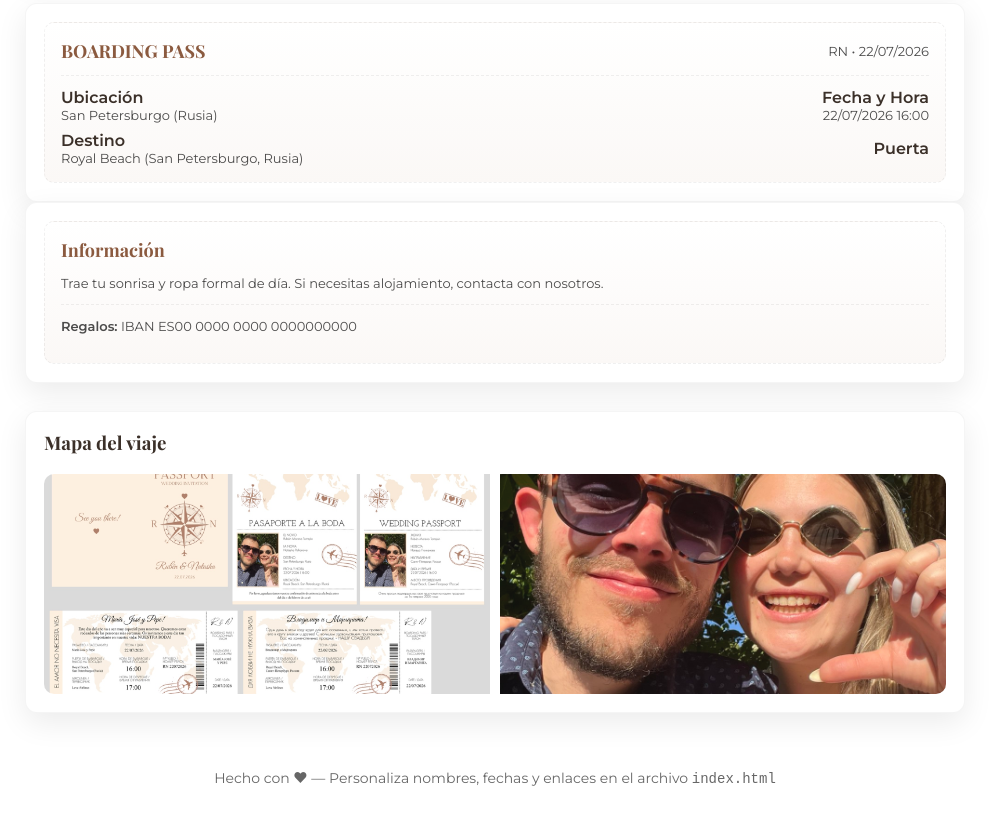
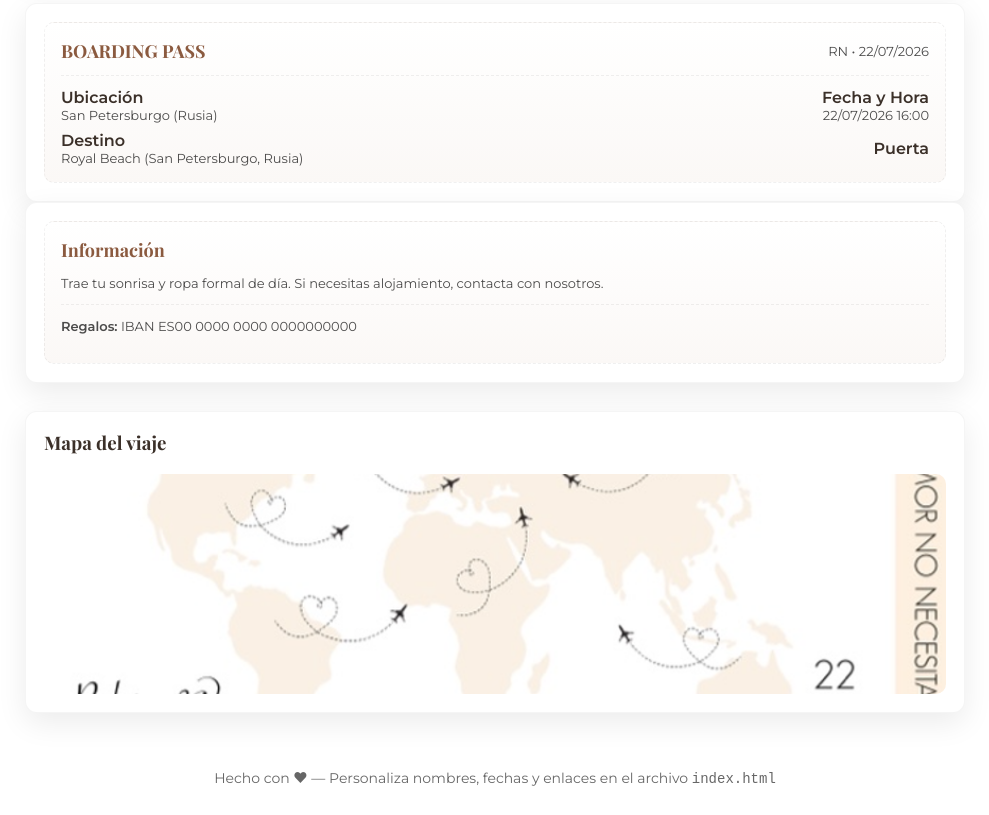
Before and after one commit to rubenmoreno19/Invitacion-Boda, a plain HTML site: page index.html in a window 1280 px wide. Shown: the part 744-1559 px from the top of the page, without its empty margins (145-1134 px from the left). Drawn offline with nearby package versions, Linux system fonts and the light colour scheme.

Commit message:
Update index.html

```diff
--- a/index.html
+++ b/index.html
@@ -184,8 +184,7 @@ body{margin:0;font-family:Montserrat,system-ui,-apple-system,Segoe UI,Roboto,Hel
       <div class="card">
         <h3 style="margin-top:0; font-family:'Playfair Display', serif;">Mapa del viaje</h3>
         <div class="map-illustration" style="display: flex; gap: 10px;">
-          <img src="images_map_preview.jpg" alt="map illustration" style="width:50%; height:300px; object-fit:cover; opacity:.95;" />
-          <img src="Boda1.jpg" alt="map illustration" style="width:50%; height:300px; object-fit:cover; opacity:.95;" />
+		  <img src="mapa.png" alt="map illustration" style="width:100%; height:100%; object-fit:cover; opacity:.95" />
         </div>
       </div>
     </section>
```
